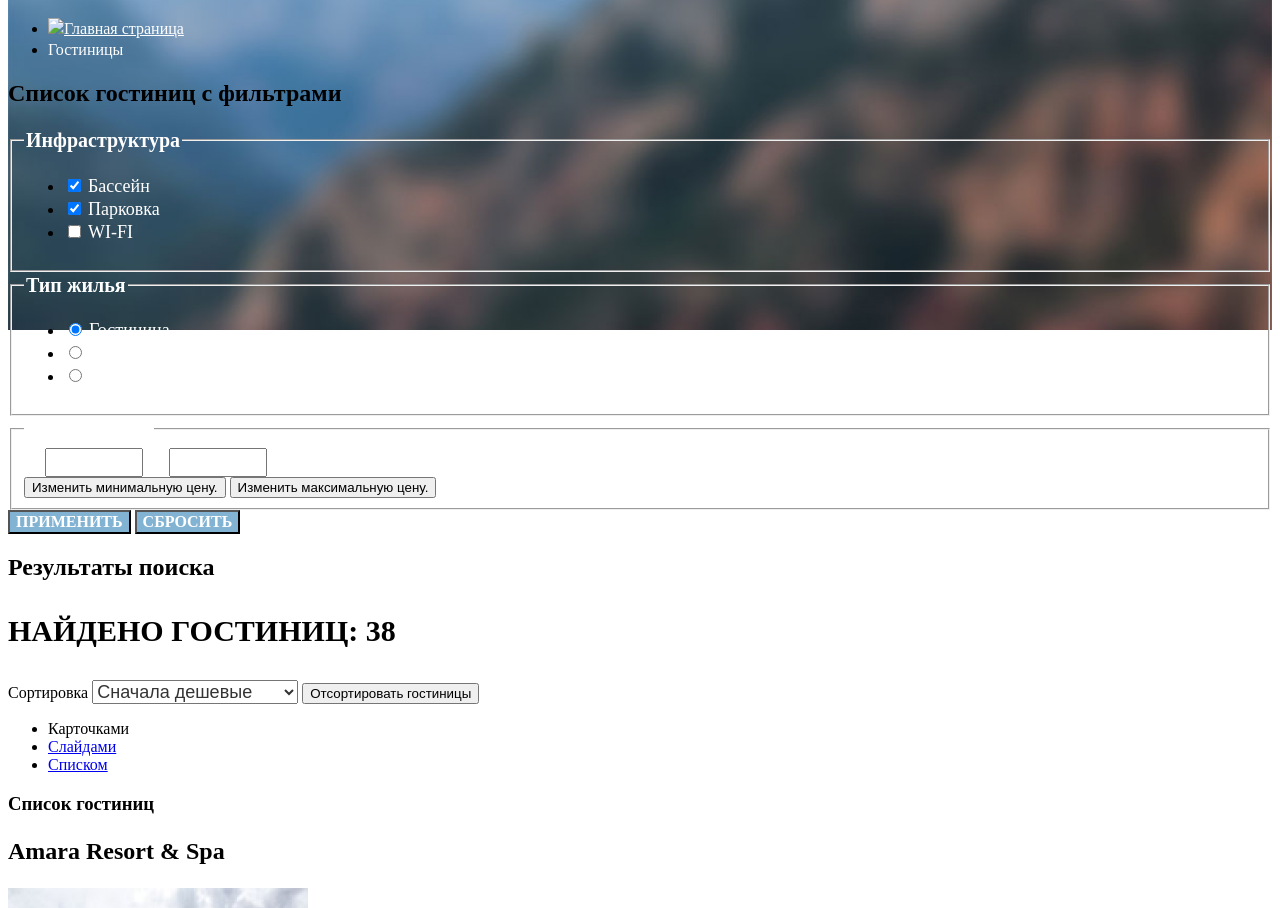
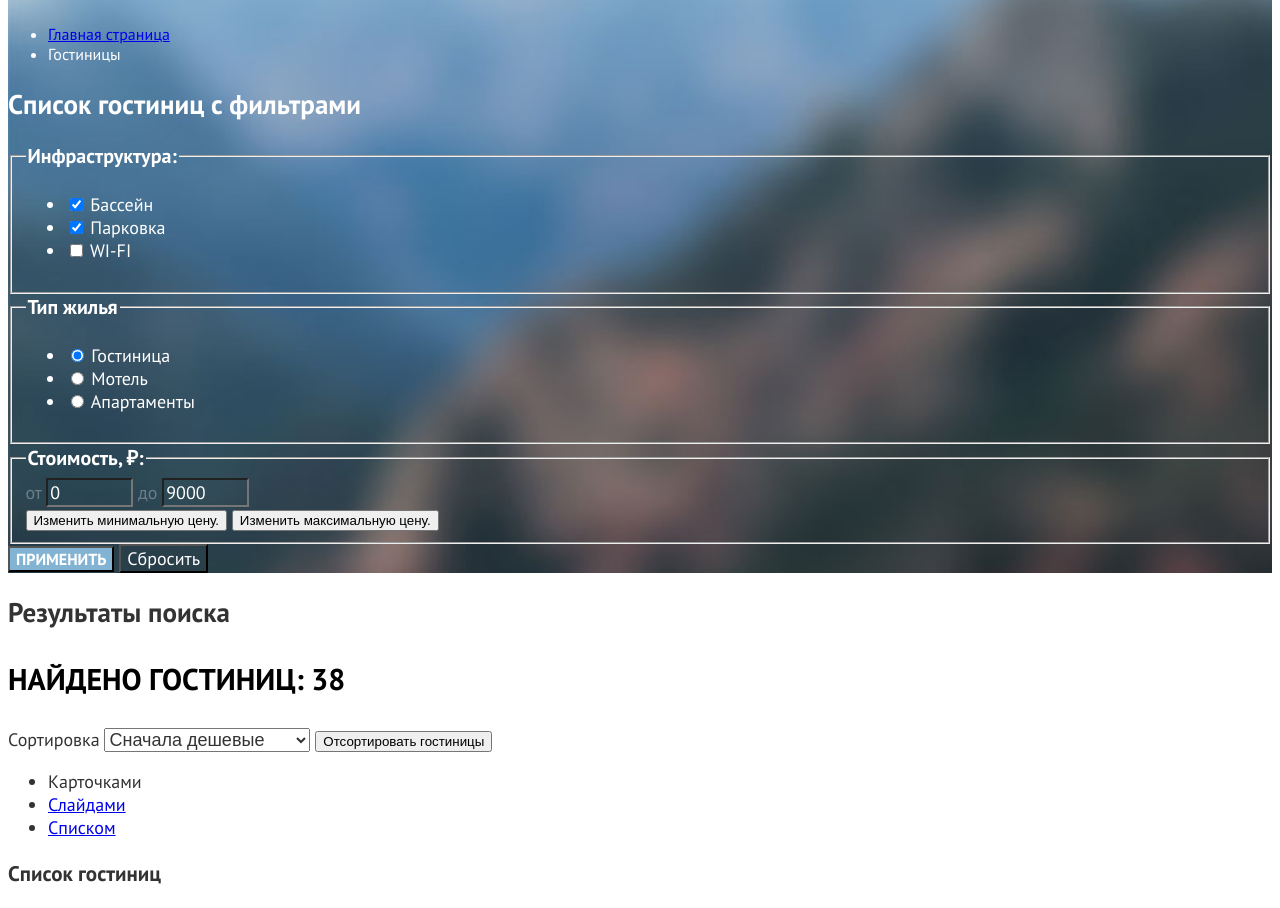
Before and after one commit to alexkub90/Sedona, a plain HTML site: page catalog.html in a window 1280 px wide. Shown: the part 358-1266 px from the top of the page. Drawn offline with Linux system fonts and the light colour scheme; files whose address does not match are found by name.

Commit message:
Изменил стили в блоке фильтр в каталоге

```diff
--- a/catalog.html
+++ b/catalog.html
@@ -8,7 +8,7 @@
   <title>Гостиницы Седоны</title>
 </head>
 
-<body>
+<body class="body">
   <header class="main-header">
     <nav class="navigation">
       <a class="logo">
@@ -40,12 +40,13 @@
     </nav>
   </header>
 
-  <main class="catalog-main">
+  <main class="catalog">
+    <div class="catalog-main">
       <h1 class="catalog-header-title">Гостиницы Седоны</h1>
       <ul class="breadcrumbs">
         <li class="breadcrumbs-item">
           <a class="breadcrumbs-link" href="index.html">
-          <img src="" alt="Главная страница">
+            <span class="visually-hidden">Главная страница</span>
           </a>
         </li>
         <li class="breadcrumbs-item">
@@ -61,7 +62,7 @@
         <form class="catalog-filter" action="https://echo.htmlacademy.ru/" method="get">
           <fieldset class="catalog-filter-group">
             <!-- Фильтр инфраструктура -->
-          <legend class="catalog-filter-title">Инфраструктура</legend>
+            <legend class="catalog-filter-title">Инфраструктура:</legend>
             <ul class="catalog-filter-list">
               <li class="catalog-filter-item">
                 <label class="control">
@@ -112,13 +113,15 @@
             <legend class="catalog-filter-title">Стоимость, ₽:</legend>
             <div class="range">
               <label class="range-field">
-              <span class="range-title">от</span>
-              <input class="range-input" type="number" name="min-price" value="0" min="0" max="10000" step="100">
+                <span class="range-title range-transparent">от</span>
+                <input class="range-input input-transparent" type="number" name="min-price" value="0" min="0"
+                  max="10000" step="100">
               </label>
 
               <label class="range-field">
-              <span class="range-title">до</span>
-              <input class="range-input" type="number" name="max-price" value="9000" min="0" max="10000" step="100">
+                <span class="range-title range-transparent">до</span>
+                <input class="range-input input-transparent" type="number" name="max-price" value="9000" min="0"
+                  max="10000" step="100">
               </label>
 
               <div class="range-slider">
@@ -135,10 +138,11 @@
           <div class="filter-buttons">
             <button class="button" type="submit">Применить</button>
             <!-- Задать класс для прозрачной кнопки -->
-          <button class="button" type="submit">Сбросить</button>
+            <button class="button-reset" type="submit">Сбросить</button>
           </div>
         </form>
       </section>
+    </div>
 
     <!-- Сортировка -->
     <!-- Возможно придется переделать форму -->
--- a/css/style.css
+++ b/css/style.css
@@ -39,6 +39,14 @@
 
 .button-large {
   font-size: 20px;
+}
+
+.button-reset {
+  font-family: inherit;
+  font-size: 18px;
+  font-weight: 400;
+  color: #FFFFFF;
+  background: transparent;
 }
 
 .title {
@@ -141,53 +149,43 @@
 
 /* Catalog styles */
 
-.catalog-header-title {
-  font-weight: 700;
-  font-size: 60px;
-  line-height: 78px;
+.breadcrumbs {
+  font-size: 16px;
+}
+
+.catalog-main {
+  background-image: url("/images/backgrounds/catalog-background\ 1.jpg");
+  background-repeat: no-repeat;
+  background-size: cover;
   color: #FFFFFF;
 }
 
-.breadcrumbs-link {
-  font-weight: 400;
-  font-size: 16px;
-  line-height: 21px;
+.catalog-header-title {
   color: #FFFFFF;
-}
-
-.catalog-main {
-  background-image: url("/images/catalog-background\ 1.jpg");
-  background-repeat: no-repeat;
-  background-size: 100% auto;
+  font-size: 60px;
 }
 
 .catalog-filter-title {
   font-weight: 700;
   font-size: 20px;
-  line-height: 26px;
-  color: #FFFFFF;
 }
 
-.control-label {
-  font-weight: 400;
-  font-size: 18px;
-  line-height: 23px;
-  color: #FFFFFF;
-}
-
+.control,
 .range-title {
   font-weight: 400;
   font-size: 18px;
-  line-height: 23px;
+}
+
+.range-transparent {
   text-align: right;
-  color: #FFFFFF;
   opacity: 0.3;
 }
 
 .range-input {
+  background: transparent;
   font-weight: 400;
+  font-family: inherit;
   font-size: 18px;
-  line-height: 23px;
   color: #FFFFFF;
 }
 
```
Lines whose indentation alone changed are shown as unchanged.
